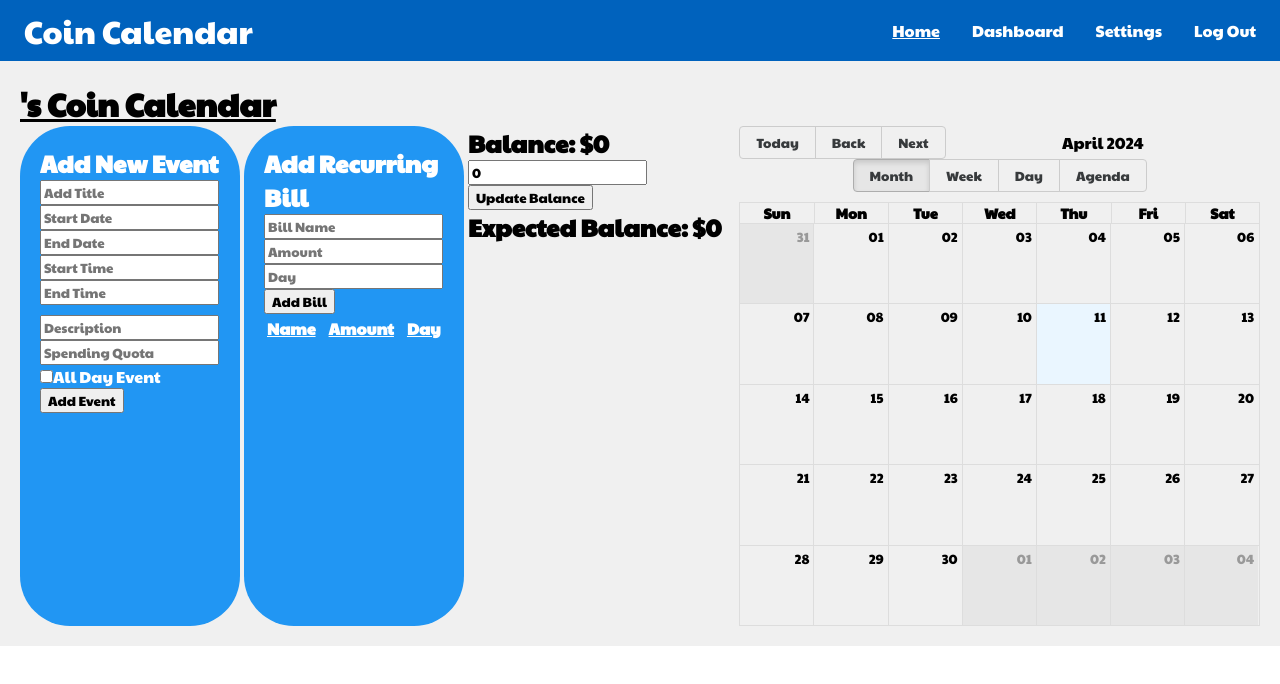
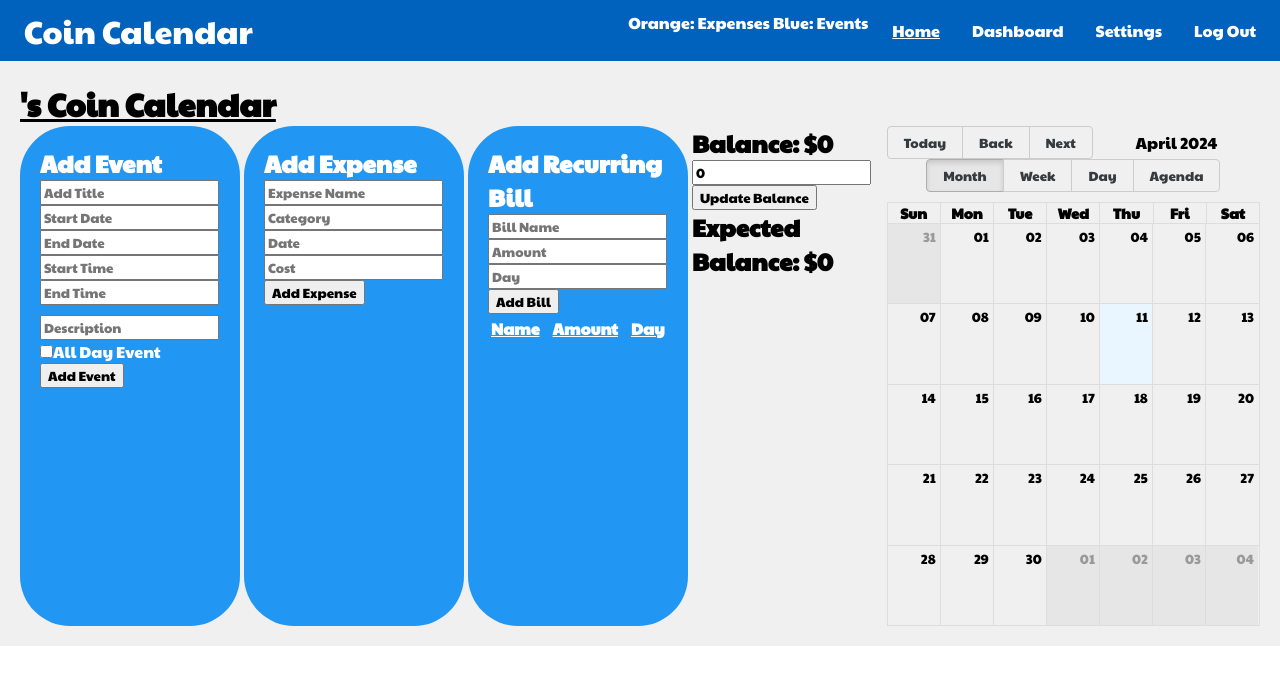
Before and after one commit to joeduman/Coin-Calendar, a React (Create React App) app: page /home in a window 1280 px wide. Shown: the top 684 px of the page. Built offline with nearby package versions, Linux system fonts and the light colour scheme.

Commit message:
Create, Read, and Delete Operations are all implemented in Events and Expenses

```diff
--- a/src/pages/home.js
+++ b/src/pages/home.js
@@ -1,10 +1,10 @@
-import React, { useState, useEffect, useParams, useLocation } from "react";
+import React, { useState, useEffect } from "react";
 import { Calendar, dateFnsLocalizer } from "react-big-calendar";
-import { Link } from 'react-router-dom';
 import "react-big-calendar/lib/css/react-big-calendar.css";
 import DatePicker from "react-datepicker";
 import "react-datepicker/dist/react-datepicker.css";
 import "../App.css";
+import axios from 'axios';
 
 import format from "date-fns/format";
 import getDay from "date-fns/getDay";
@@ -25,15 +25,27 @@ const localizer = dateFnsLocalizer({
 });
 
 const events = [];
+const expenses = [];
 const recurringBills = [];
-
 
 export default function HomePage() {
 
-    const [newBill, setNewBill] = useState({
+  const [newEvent, setNewEvent] = useState({
+    title: "",
+    start: "",
+    end: "",
+    description: "",
+    allDay: false, // Added allDay property
+    eventID: null
+  });
+
+  //EXPENSE
+  const [newExpense, setNewExpense] = useState({
     name: "",
-        amount: "",
-        day: ""
+    category: "",
+    date: "",
+    cost: "",
+    expenseID: null
   });
 
   const [allBills, setAllBills] = useState(recurringBills);
@@ -52,21 +64,19 @@ export default function HomePage() {
     });
   }
 
-  const [newEvent, setNewEvent] = useState({
-    title: "",
-    start: "",
-    end: "",
-    description: "",
-    spendingQuota: "",
-    allDay: false // Added allDay property
+  const [newBill, setNewBill] = useState({
+    name: "",
+    amount: "",
+    day: ""
   });
-
+  const [allExpenses, setAllExpenses] = useState(expenses);
   const [selectedEvent, setSelectedEvent] = useState(null);
   const [allEvents, setAllEvents] = useState(events);
   const [balance, setBalance] = useState(0);
   const [expectedBalance, setExpectedBalance] = useState(0);
   const [updatedBalance, setUpdatedBalance] = useState(0);
   const [username, setUsername] = useState('');
+  const [accountID, setAccountID] = useState('');
 
   useEffect(() => {
     // Fetch username from local storage
@@ -74,31 +84,141 @@ export default function HomePage() {
     setUsername(storedUsername);
   }, []);
 
+  /////////GET ACCOUNTID FOR CREATING EVENTS AND EXPENSES
+  useEffect(() => {
+    if (username) {
+      const fetchAccountID = async () => {
+        try {
+          const response = await fetch(`http://localhost:5000/api/users/accountID?username=${username}`);
+          if (response.ok) {
+            const data = await response.json();
+            setAccountID(data.accountID);
+          } else {
+            console.error('Error fetching accountID:', response.statusText);
+          }
+        } catch (error) {
+          console.error('Error fetching accountID:', error);
+        }
+      };
+
+      fetchAccountID();
+    }
+  }, [username]);
+
   useEffect(() => {
     setExpectedBalance(balance);
   }, [balance]);
 
   useEffect(() => {
-    const totalSpending = allEvents.reduce((total, event) => {
-      return total + parseInt(event.spendingQuota, 10);
+    const totalCost = allExpenses.reduce((total, expense) => {
+      return total + parseFloat(expense.cost);
     }, 0);
-    setExpectedBalance(balance - totalSpending);
-  }, [balance, allEvents]);
+    setExpectedBalance(balance - totalCost);
+  }, [balance, allExpenses]);
 
-  function handleAddEvent() {
-    if (!newEvent.title || !newEvent.start || !newEvent.end || !newEvent.spendingQuota) {
+
+  async function handleAddEvent() {
+    if (!newEvent.title || !newEvent.start || !newEvent.end || !newEvent.description) {
       alert("Please fill out all the fields.");
       return;
     }
+
+    // Send the event data including converted time to the server
+    try {
+      const response = await axios.post('http://localhost:5000/api/events', {
+        accountID: accountID,
+        eventName: newEvent.title,
+        description: newEvent.description,
+        repeat: false,
+        datespan_start: `${new Date(newEvent.start).toISOString().replace('T', ' ').replace('.000Z', '')}`,
+        datespan_end: `${new Date(newEvent.end).toISOString().replace('T', ' ').replace('.000Z', '')}`,
+      });
+
+      // Add the event to the list of events and update the state
+      newEvent.eventID = response.data.expense.eventID;
       setAllEvents([...allEvents, newEvent]);
+
+      console.log("Event added to the database.");
+
+      // Reset the newEvent state
       setNewEvent({
         title: "",
         start: "",
         end: "",
         description: "",
-      spendingQuota: "",
-      allDay: false
+        allDay: false,
+        eventID: null // Reset the event ID
       });
+
+    } catch (error) {
+      console.error("Failed to add event to the database:", error);
+    }
+  }
+
+
+  function eventStyleGetter(event) {
+    // Customize style based on event type
+    if (event.isExpense) {
+      return {
+        style: {
+          backgroundColor: 'orange', // Color for expenses
+        },
+      };
+    }
+    return {}; // Default style for regular events
+  }
+
+
+  async function handleAddExpense() {
+    if (!newExpense.name || !newExpense.category || !newExpense.date || !newExpense.cost) {
+      alert("Please fill out all the fields.");
+      return;
+    }
+
+    // Create a new event for the expense
+    const expenseEvent = {
+      title: newExpense.name,
+      start: newExpense.date,
+      end: newExpense.date,
+      description: newExpense.category,
+      spendingQuota: `$${newExpense.cost}`,
+      allDay: true, // Assuming the expense occurs on a single day
+      isExpense: true, // Mark as an expense
+    };
+
+    // Add the expense event to the list of calendar events
+
+    try {
+      // Send an HTTP POST request to the backend API using Axios to add the expense
+      const response = await axios.post('http://localhost:5000/api/expenses', {
+        accountID,
+        expenseName: newExpense.name,
+        category: newExpense.category,
+        date: new Date(newExpense.date).toISOString().slice(0, 10),
+        cost: parseFloat(newExpense.cost),
+      });
+
+      // Update the state with the newly added expense
+      expenseEvent.expenseID = response.data.expense.expenseID;
+      newExpense.expenseID = response.data.expense.expenseID;
+      setAllExpenses([...allExpenses, newExpense]);
+      setAllEvents([...allEvents, expenseEvent]);
+
+      console.log("Expense added to the database.");
+
+      // Reset the newExpense state
+      setNewExpense({
+        name: "",
+        category: "",
+        date: "",
+        cost: "",
+        expenseID: null
+      });
+
+    } catch (error) {
+      console.error("Failed to add expense to the database:", error);
+      alert("Error adding expense to the database. Please try again.");
+    }
   }
 
   function handleUpdateBalance() {
@@ -113,21 +233,140 @@ export default function HomePage() {
     setSelectedEvent(null);
   }
 
-  function handleRemoveEvent() {
-    const updatedEvents = allEvents.filter(event => event !== selectedEvent);
+  async function handleRemoveEvent() {
+    try {
+      // Check if the selected event is an expense
+      if (selectedEvent.isExpense) {
+        // Find the corresponding expense in the allExpenses array
+        console.log(selectedEvent.expenseID)
+        const expenseToRemove = allExpenses.find(expense => expense.expenseID === selectedEvent.expenseID);
+
+        if (expenseToRemove) {
+
+          // Make an HTTP DELETE request to remove the expense from the database
+          await axios.delete("http://localhost:5000/remove/expenses/" + expenseToRemove.expenseID);
+
+          console.log('Expense deleted from the database successfully');
+
+
+          // Remove the expense from the allExpenses array
+          const updatedExpenses = allExpenses.filter(expense => expense.expenseID !== expenseToRemove.expenseID);
+          setAllExpenses(updatedExpenses);
+
+          // Update the expected balance by subtracting the cost of the removed expense
+          const updatedExpectedBalance = expectedBalance + parseFloat(expenseToRemove.cost);
+          setExpectedBalance(updatedExpectedBalance);
+          // Close the event details panel
+          setSelectedEvent(null);
+
+          // Remove the selected event from the allEvents array
+          const updatedEvents = allEvents.filter(event => {
+            // Check if the event is the one selected for removal
+            if (event === selectedEvent) {
+              return false; // Remove this event
+            }
+            return true; // Keep other events
+          });
           setAllEvents(updatedEvents);
+        }
+      } else {
+
+        // Make an HTTP DELETE request to remove the event from the database
+        await axios.delete("http://localhost:5000/remove/events/" + selectedEvent.eventID);
+
+        console.log('Event deleted from the database successfully');
+
+        // Remove the selected event from the allEvents array
+        const updatedEvents = allEvents.filter(event => event.eventID !== selectedEvent.eventID);
+        setAllEvents(updatedEvents);
+
+        // Close the event details panel
         setSelectedEvent(null);
       }
+    } catch (error) {
+      console.error('Error removing event:', error);
+      // Handle the error as needed
+    }
+  }
+
+
+  /////////POPULATE USER EVENTS
+  useEffect(() => {
+    if (username) {
+      axios.get(`http://localhost:5000/events/${username}`)
+        .then(res => {
+          if (res.data && res.data.length > 0) {
+            // Map over each event from the server response
+            const formattedEvents = res.data.map((eventData) => ({
+              title: eventData.eventName,
+              start: new Date(eventData.datespan_start),
+              end: new Date(eventData.datespan_end),
+              description: eventData.description,
+              allDay: false, // Assuming the event is not all day; adjust if necessary
+              eventID: eventData.eventID,
+            }));
+
+            // Update the state by adding all formatted events to the allEvents array
+            setAllEvents((prevEvents) => [...prevEvents, ...formattedEvents]);
+          }
+        })
+        .catch(err => console.error('Error fetching events:', err));
+    }
+  }, [username]);
+  /////////POPULATE USER EXPENSES
+  useEffect(() => {
+    if (username) {
+      axios.get(`http://localhost:5000/expenses/${username}`)
+        .then(res => {
+          if (res.data && res.data.length > 0) {
+            // Map over each expense from the server response
+            const formattedExpenses = res.data.map((expenseData) => ({
+              name: expenseData.expenseName,
+              date: new Date(expenseData.date),
+              category: expenseData.category,
+              cost: expenseData.cost,
+              expenseID: expenseData.expenseID,
+            }));
+
+            // Update the state by adding all formatted expenses to the allExpenses array
+            setAllExpenses((prevExpenses) => [...prevExpenses, ...formattedExpenses]);
+
+            // Iterate over each formatted expense to convert it into an event
+            const formattedEvents = formattedExpenses.map((expense) => ({
+              title: expense.name,
+              start: expense.date,
+              end: expense.date,
+              description: expense.category,
+              spendingQuota: `$${expense.cost}`,
+              expenseID: expense.expenseID,
+              allDay: true, // Assuming the expense occurs on a single day
+              isExpense: true, // Mark as an expense
+            }));
+
+            // Add the formatted events to the allEvents array
+            setAllEvents((prevEvents) => [...prevEvents, ...formattedEvents]);
+          }
+        })
+        .catch(err => console.error('Error fetching expenses:', err));
+    }
+  }, [username]);
+
+
+
 
   return (
     <div>
       <nav className="navbar">
         <a href="/" className="site-title">Coin Calendar</a>
         <ul>
-        <li className="active"><Link to="/home">Home</Link></li>
-            <li><Link to="/:username/dashboard">Dashboard</Link></li>
-            <li><Link to="/:username/settings">Settings</Link></li>
-            <li><Link to="/">Log Out</Link></li>
+          <div className="legend">
+            <span className="legend-item orange-square"></span> Orange: Expenses
+            <span className="legend-item blue-square"></span> Blue: Events
+          </div>
+          <li className="active"><a href="/home">Home</a></li>
+          <li><a href="/:username/dashboard">Dashboard</a></li>
+          <li><a href="/:username/settings">Settings</a></li>
+          <li><a href="/">Log Out</a></li>
         </ul>
       </nav>
       <div className="App">
@@ -135,7 +374,7 @@ export default function HomePage() {
         <div className="container">
           <div className="add-event-container">
             <div className="add-event">
-            <h2>Add New Event</h2>
+              <h2>Add Event</h2>
               <input
                 type="text"
                 placeholder="Add Title"
@@ -163,7 +402,7 @@ export default function HomePage() {
                       showTimeSelect
                       showTimeSelectOnly
                       timeIntervals={30}
-                    dateFormat="h:mm aa"
+                      dateFormat="hh:mm:ss"
                       onChange={(start) => setNewEvent({ ...newEvent, start })}
                     />
                     <DatePicker
@@ -172,7 +411,7 @@ export default function HomePage() {
                       showTimeSelect
                       showTimeSelectOnly
                       timeIntervals={30}
-                    dateFormat="h:mm aa"
+                      dateFormat="hh:mm:ss"
                       onChange={(end) => setNewEvent({ ...newEvent, end })}
                     />
                   </>
@@ -186,14 +425,6 @@ export default function HomePage() {
                   setNewEvent({ ...newEvent, description: e.target.value })
                 }
               />
-            <input
-              type="text"
-              placeholder="Spending Quota"
-              value={newEvent.spendingQuota}
-              onChange={(e) =>
-                setNewEvent({ ...newEvent, spendingQuota: e.target.value })
-              }
-            />
               <label>
                 <input
                   type="checkbox"
@@ -205,6 +436,37 @@ export default function HomePage() {
                 All Day Event
               </label>
               <button onClick={handleAddEvent}>Add Event</button>
+            </div>
+          </div>
+          <div className="container">
+            <div /*ADD EXPENSE */ className="add-event-container">
+              <div className="add-event">
+                <h2>Add Expense</h2>
+                <input
+                  type="text"
+                  placeholder="Expense Name"
+                  value={newExpense.name}
+                  onChange={(e) => setNewExpense({ ...newExpense, name: e.target.value })}
+                />
+                <input
+                  type="text"
+                  placeholder="Category"
+                  value={newExpense.category}
+                  onChange={(e) => setNewExpense({ ...newExpense, category: e.target.value })}
+                />
+                <DatePicker
+                  placeholderText="Date"
+                  selected={newExpense.date}
+                  onChange={(date) => setNewExpense({ ...newExpense, date })}
+                />
+                <input
+                  type="number"
+                  placeholder="Cost"
+                  value={newExpense.cost}
+                  onChange={(e) => setNewExpense({ ...newExpense, cost: e.target.value })}
+                />
+                <button onClick={handleAddExpense}>Add Expense</button>
+              </div>
             </div>
           </div>
           <div className="container">
@@ -278,19 +540,20 @@ export default function HomePage() {
               endAccessor="end"
               style={{ height: 500 }}
               onSelectEvent={handleEventClick}
+              eventPropGetter={eventStyleGetter}
             />
           </div>
         </div>
         {selectedEvent && (
           <div className="event-details">
-          <h2>Event Details</h2>
+            <h2>Details</h2>
             <p>Title: {selectedEvent.title}</p>
             <p>Start Date: {selectedEvent.start.toLocaleString()}</p>
             <p>End Date: {selectedEvent.end.toLocaleString()}</p>
             <p>Description: {selectedEvent.description}</p>
-          <p>Spending Quota: {selectedEvent.spendingQuota}</p>
+            <p>Cost: {selectedEvent.spendingQuota}</p>
             <button onClick={handleCloseEventDetails}>Close</button>
-          <button onClick={handleRemoveEvent}>Remove Event</button>
+            <button onClick={handleRemoveEvent}>Remove</button>
           </div>
         )}
       </div>
```
Lines whose indentation alone changed are shown as unchanged.
